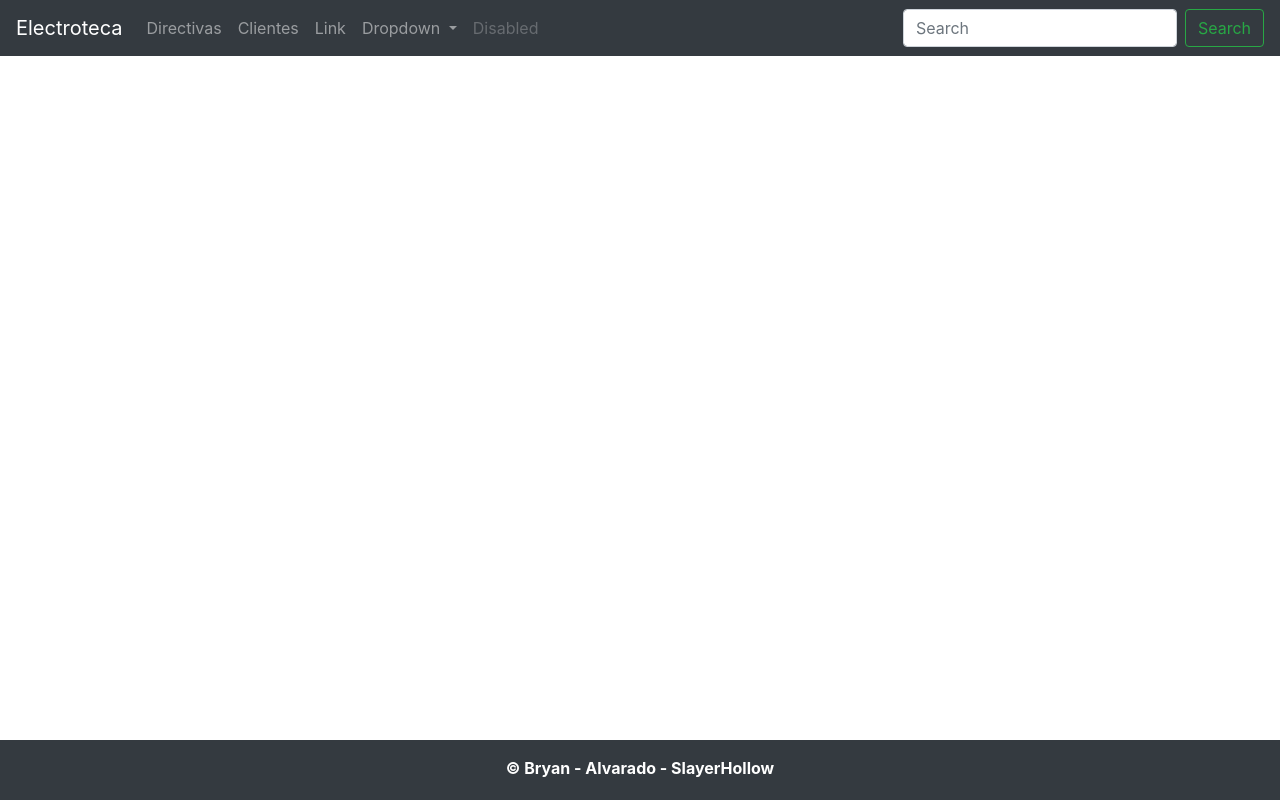
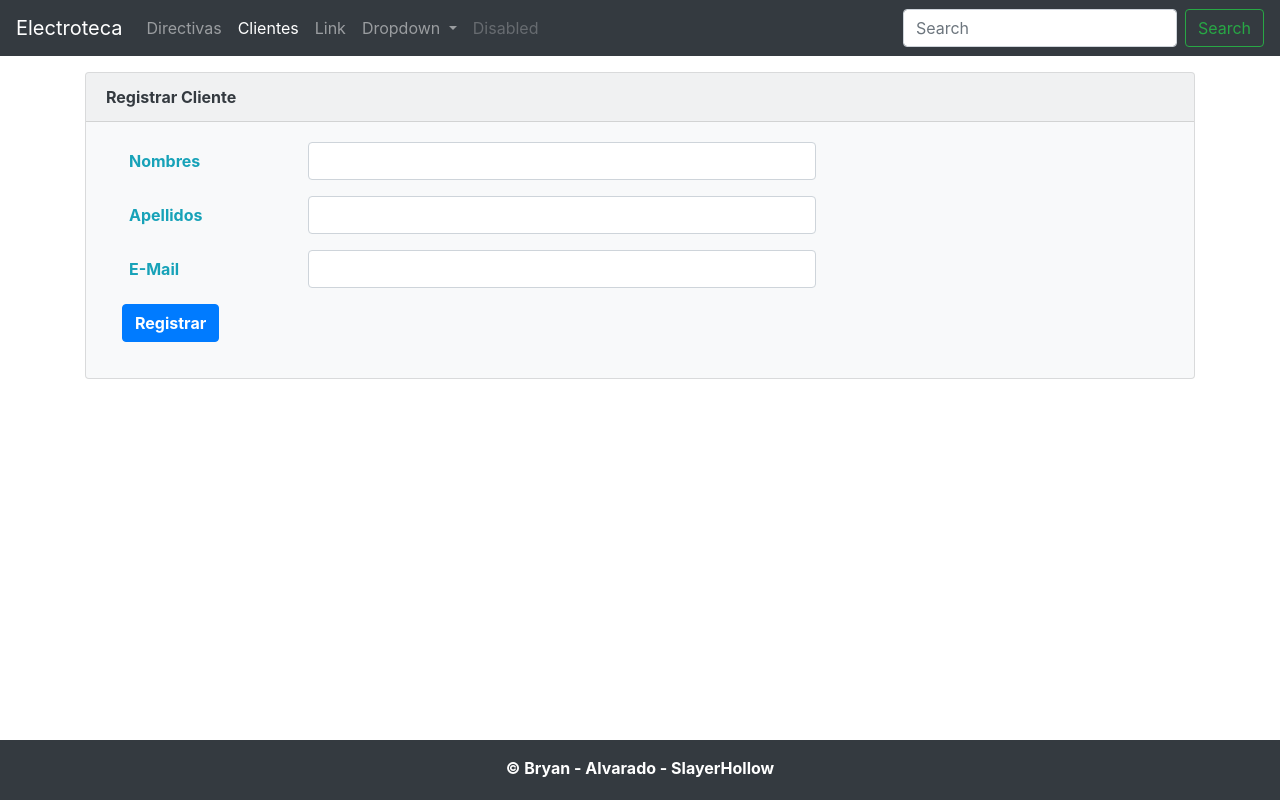
Before and after one commit to SlayerDevelopment/angular-clientes-app-frontend, an Angular app: page /cliente/formulario in a window 1280 px wide. Before the commit this address led to /. Built offline with nearby package versions, Linux system fonts and the light colour scheme.

Commit message:
Emergencia Migracion de SO W10 - U16.04

```diff
--- a/package.json
+++ b/package.json
@@ -23,6 +23,7 @@
     "jquery": "^3.3.1",
     "popper.js": "^1.14.3",
     "rxjs": "~6.4.0",
+    "sweetalert2": "^9.5.3",
     "tslib": "^1.10.0",
     "zone.js": "~0.9.1"
   },
--- a/src/app/cliente/cliente.component.html
+++ b/src/app/cliente/cliente.component.html
@@ -4,6 +4,11 @@
   </div>
   <div class="card-body text-primary">
     <h5 class="card-title">Listado de Clientes</h5>
+    <div class="my-2 text-left">
+      <button class="btn btn-primary rounded" type="button" [routerLink]="['/cliente/formulario']">
+        Registrar Cliente
+      </button>
+    </div>
     <table class="table table-bordered table-striped">
       <thead>
         <tr>
@@ -12,6 +17,7 @@
           <th>apellidos</th>
           <th>email</th>
           <th>creado</th>
+          <th></th>
         </tr>
       </thead>
       <tbody>
@@ -21,6 +27,12 @@
           <td>{{cliente.apellidos}}</td>
           <td>{{cliente.email}}</td>
           <td>{{cliente.creado}}</td>
+          <td>
+            <button class="font-weight-bold btn btn-info"
+              [routerLink]="['/cliente/formulario/',cliente.id]">
+              Editar
+            </button>
+          </td>
         </tr>
       </tbody>
     </table>
--- a/src/app/cliente/cliente.component.ts
+++ b/src/app/cliente/cliente.component.ts
@@ -1,6 +1,7 @@
 import { ClienteService } from './cliente.service';
 import { Component, OnInit } from '@angular/core';
 import { Cliente } from './cliente';
+import swal from 'sweetalert2';
 
 @Component({
   selector: 'app-cliente',
@@ -18,4 +19,32 @@ export class ClienteComponent implements OnInit {
     );
   }
 
+  eliminar(cliente: Cliente): void {
+    const swalWithBootstrapButtons = swal.mixin({
+      customClass: {
+        confirmButton: 'btn btn-success',
+        cancelButton: 'btn btn-danger'
+      },
+      buttonsStyling: false
+    });
+
+    swalWithBootstrapButtons.fire({
+      title: '¿Esta usted Seguro?',
+      text: `¿Seguro desea eliminar al cliente ${cliente.nombres} ${cliente.apellidos}?`,
+      icon: 'warning',
+      showCancelButton: true,
+      confirmButtonText: 'Yes, delete it!',
+      cancelButtonText: 'No, cancel!',
+      reverseButtons: true
+    }).then((result) => {
+      if (result.value) {
+        swalWithBootstrapButtons.fire(
+          'Deleted!',
+          'Your file has been deleted.',
+          'success'
+        )
+      }
+    })
+  }
+
 }
--- a/src/app/cliente/cliente.service.ts
+++ b/src/app/cliente/cliente.service.ts
@@ -1,7 +1,7 @@
 import { Injectable } from '@angular/core';
 import { Cliente } from './cliente';
 import { Observable } from 'rxjs';
-import { HttpClient } from '@angular/common/http';
+import { HttpClient, HttpHeaders } from '@angular/common/http';
 import { map } from 'rxjs/operators';
 
 
@@ -10,7 +10,8 @@ import { map } from 'rxjs/operators';
 })
 export class ClienteService {
 
-  private endPoint = 'http://localhost:8080/api/v1/clientes';
+  private endPoint = 'http://localhost:7500/api/v1/clientes';
+  private httpHeaders = new HttpHeaders({ 'Content-Type': 'application/json' });
 
   constructor(private httpClient: HttpClient) { }
 
@@ -19,4 +20,21 @@ export class ClienteService {
       map(r => r as Cliente[])
     );
   }
+
+  registrar(cliente: Cliente): Observable<Cliente> {
+    return this.httpClient.post<Cliente>(this.endPoint, cliente, { headers: this.httpHeaders });
+  }
+
+  getCliente(id: number): Observable<Cliente> {
+    return this.httpClient.get<Cliente>(`${this.endPoint}/${id}`);
+  }
+
+  actulizar(cliente: Cliente): Observable<Cliente> {
+    return this.httpClient.put<Cliente>(`${this.endPoint}/${cliente.id}`, cliente, { headers: this.httpHeaders });
+  }
+
+
+  eliminar(id: number): Observable<Cliente> {
+    return this.httpClient.delete<Cliente>(`${this.endPoint}/${id}`, { headers: this.httpHeaders });
+  }
 }
--- a/src/app/cliente/cliente.ts
+++ b/src/app/cliente/cliente.ts
@@ -1,4 +1,4 @@
-export class Cliente{
+export class Cliente {
   id: number;
   nombres: string;
   apellidos: string;
--- /dev/null
+++ b/src/app/cliente/formulario.component.html
@@ -0,0 +1,31 @@
+<div class="card bg-light text-dark">
+  <div class="card-header font-weight-bold">{{ titulo }}</div>
+  <div class="card-body">
+    <form (ngSubmit)="guardar()">
+      <div class="form-group row ml-2">
+        <label for="nombres" class="col-form-label col-sm-2 font-weight-bold text-info">Nombres</label>
+        <div class="col-sm-6">
+          <input type="text" class="form-control" [(ngModel)]="cliente.nombres" name="nombres">
+        </div>
+      </div>
+      <div class="form-group row ml-2">
+        <label for="apellidos" class="col-form-label col-sm-2 font-weight-bold text-info">Apellidos</label>
+        <div class="col-sm-6">
+          <input type="text" class="form-control" [(ngModel)]="cliente.apellidos" name="apellidos">
+        </div>
+      </div>
+      <div class="form-group row ml-2">
+        <label for="email" class="col-form-label col-sm-2 font-weight-bold text-info">E-Mail</label>
+        <div class="col-sm-6">
+          <input type="text" class="form-control" [(ngModel)]="cliente.email" name="email">
+        </div>
+      </div>
+      <div class="form-group row ml-2">
+        <div class="com-sm-6 ml-2">
+          <button class="btn btn-primary font-weight-bold" role="button" (click)="!cliente.id?guardar():actualizar()">
+            {{ boton }}</button>
+        </div>
+      </div>
+    </form>
+  </div>
+</div>
--- /dev/null
+++ b/src/app/cliente/formulario.component.ts
@@ -0,0 +1,53 @@
+import { Observable } from 'rxjs';
+import { ClienteService } from './cliente.service';
+import { Component, OnInit } from '@angular/core';
+import { Cliente } from './cliente';
+import { Router, ActivatedRoute } from '@angular/router';
+import swal from 'sweetalert2';
+
+@Component({
+  selector: 'app-formulario',
+  templateUrl: './formulario.component.html'
+})
+export class FormularioComponent implements OnInit {
+
+  private cliente: Cliente = new Cliente();
+  titulo = 'Registrar Cliente';
+  boton = 'Registrar';
+
+  constructor(private service: ClienteService, private router: Router, private activatedRoute: ActivatedRoute) { }
+
+  ngOnInit() {
+    this.cargarCliente();
+  }
+
+  guardar(): void {
+    this.service.registrar(this.cliente).subscribe(
+      cliente => {
+        this.router.navigate(['/cliente']);
+        swal.fire('Nuevo Cliente', `Cliente ${cliente.nombres} creado con exito`, 'success');
+      }
+    );
+  }
+
+  cargarCliente(): void {
+    this.activatedRoute.params.subscribe(params => {
+      const id: number = params.id;
+      if (id) {
+        this.service.getCliente(id).subscribe((cliente) => this.cliente = cliente);
+        this.titulo = 'Modificar Cliente';
+        this.boton = 'Modificar';
+      }
+    });
+  }
+
+  actualizar(): void {
+    this.service.actulizar(this.cliente).subscribe(
+      cliente => {
+        this.router.navigate(['/cliente']);
+        swal.fire('Cliente Actualizado', `Cliente:  ${cliente.nombres} actualizado con exito`, 'success');
+      }
+    );
+  }
+
+}
```
Also changed, not shown: src/app/app.module.ts (+8 -3 lines), 1 other file (tests, documents, lock files or other folders).
